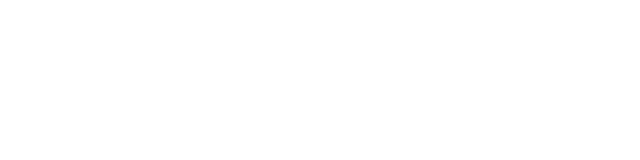
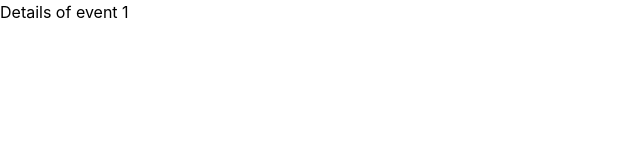
Before and after one commit to botislive/sac, a React (Vite) app: page /details/1 in a window 1280 px wide. Before the commit this address had no page. Shown: the top 160 px of the page, without its empty margins (0-640 px from the left). Built offline with nearby package versions, Linux system fonts and the light colour scheme.

Commit message:
created a details.jsx for implementing detailed event view

```diff
--- a/src/main.jsx
+++ b/src/main.jsx
@@ -6,6 +6,7 @@
 import LandingPage from './pages/LandingPage.jsx'
 import Events from './pages/Events.jsx'
 import Members from './pages/Members.jsx'
+import Details from './pages/Details.jsx'
 
 createRoot(document.getElementById('root')).render(
     <>
@@ -15,6 +16,7 @@
                 <Route path='/landingPage' element={<LandingPage/>}/>
                 <Route path='/events' element={<Events/>}/>
                 <Route path='/members' element={<Members/>}/>
+                <Route path='/details/:event_id' element={<Details/>}/>
             </Routes>
         </BrowserRouter>
     </>
--- /dev/null
+++ b/src/pages/Details.jsx
@@ -0,0 +1,12 @@
+import { useParams } from "react-router-dom"
+
+function Details() {
+  const {event_id} = useParams()
+  console.log(event_id)
+
+  return (
+    <div>Details of event {event_id}</div>
+  )
+}
+
+export default Details
```
